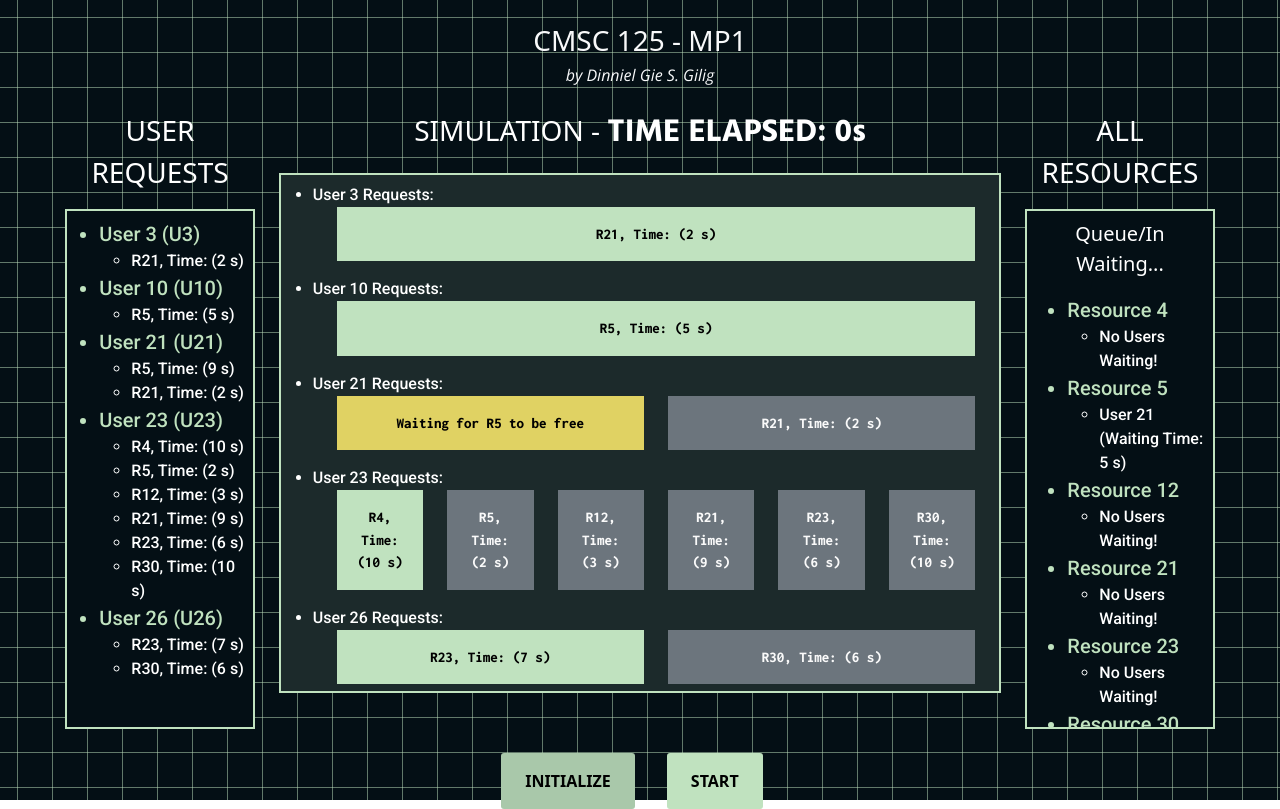
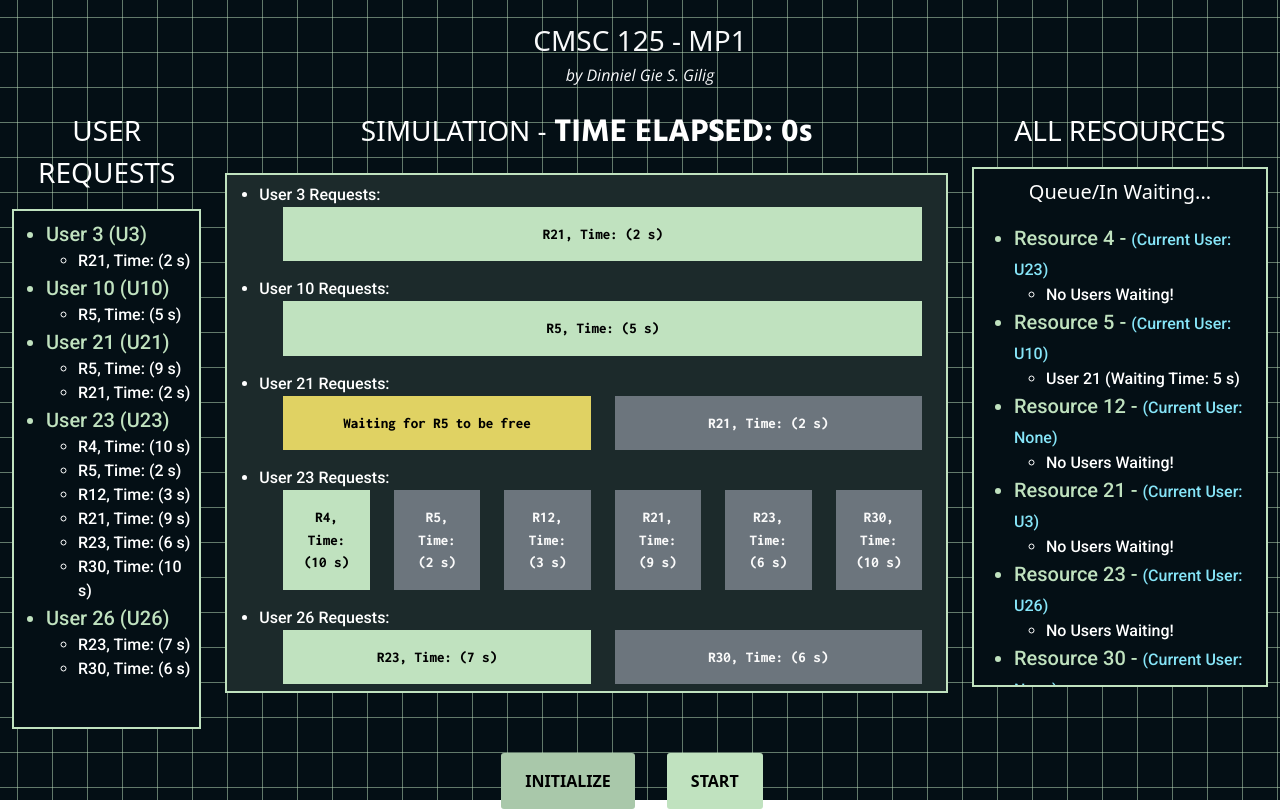
Before and after one commit to matanglawin26/CMSC_125_MP1, a React (Create React App) app: page / in a window 1280 px wide. Both pictures are taken after a click on the button "INITIALIZE". Built offline with nearby package versions, Linux system fonts and the light colour scheme.

Commit message:
added queue tracking

```diff
--- a/src/App.js
+++ b/src/App.js
@@ -20,6 +20,7 @@ function App() {
   const [sim, setSim] = useState(null);
   const [timeElapsed, setTimeElapsed] = useState(0);
   const [queue, setQueue] = useState([])
+  const [using, setUsing] = useState([]);
   const [isComplete, setIsComplete] = useState(false);
 
   useEffect(() => {
@@ -45,6 +46,7 @@ function App() {
     if (sim) {
       setTimeElapsed(sim.time());
       setQueue(sim.queue());
+      setUsing(sim.using());
     }
   }, [sim]);
 
@@ -115,14 +117,14 @@ function App() {
           <div className="col col-7">
             <p className='text-center text-uppercase fs-3'>Simulation - <span className='text-center fs-2 text-uppercase time-elapsed'>Time Elapsed: <span className='text-lowercase'>{timeElapsed}s</span></span></p>
             <div className='py-2 bg-2 box-outline sim-box'>
-                <SimDisplay data={users} />
+                <SimDisplay data={users}/>
             </div>
           </div>
-          <div className="col col-2">
+          <div className="col col-3">
             <p className='text-center text-uppercase fs-3'>All Resources</p>
             <div className='p-2 bg-1 container-height box-outline'>
                 <p className='text-center fs-5'>Queue/In Waiting...</p>
-                <QueueList data={queue} />
+                <QueueList data={queue} using={using}/>
             </div>
           </div>
         </div>
--- a/src/classes/Queue.js
+++ b/src/classes/Queue.js
@@ -3,8 +3,10 @@ import Resource from "./Resource";
 class Queue {
     constructor(resList) {
         this.__queue = {};
-        resList.forEach((res) => {
-            this.__queue[res] = [];
+        this.__using = {}
+        resList.forEach((resId) => {
+            this.__queue[resId] = [];
+            this.__using[resId] = 0;
         });
     }
 
@@ -12,21 +14,36 @@ class Queue {
         return this.__queue
     }
 
+    using(){
+        return this.__using;
+    }
+
     enqueue(currProcess, currRes, currUser) {
-        let waitTime = 0;
+        let waitTime;
+        let firstUser = 0;
         let lastItem = this.lastQueue(currRes.id);
+
+        for (let [userId, res] of Object.entries(currProcess)) {
+            if (currRes.id == res.id) {
+                waitTime = res.time();
+                firstUser = userId;
+            }
+        }
+
         if (lastItem) {
             const { user, req } = lastItem;
-            waitTime += req.time();
+            waitTime = req.time();
             waitTime += user.currReq().time();
         } else {
-            for (let [_, res] of Object.entries(currProcess)) {
-                if (currRes.id == res.id) {
-                    waitTime += res.time();
-                }
-            }
+            // for (let [userId, res] of Object.entries(currProcess)) {
+            //     if (currRes.id == res.id) {
+            //         waitTime = res.time();
+            //         firstUser = userId;
+            //     }
+            // }
         }
         this.__queue[currRes.id].push({user: currUser, req: new Resource(currRes.id, waitTime)});
+        this.__using[currRes.id] = firstUser;
     }
 
     dequeue(req, currUser) {
@@ -67,6 +84,10 @@ class Queue {
         }
         return false;
     }
+
+    addUsing(req, currUser){
+        this.__using[req.id] = currUser.id;
+    }
 }
 
 export default Queue;
--- a/src/classes/Resource.js
+++ b/src/classes/Resource.js
@@ -1,10 +1,11 @@
 class Resource {
-  constructor(id, time) {
+  constructor(id, time, currUser = null) {
     this.id = id;
     this.__time = time;
     this.__initialTime = time;
     this.__isWaiting = false;
     this.__isExecuting = false;
+    // this.currUser = currUser;
   }
 
   decrement() {
--- a/src/classes/Simulation.js
+++ b/src/classes/Simulation.js
@@ -26,6 +26,7 @@ class Simulation {
             currUserReq.setIsWaiting(false);
             this.delete(currUserReq, user);
             this.addProcess(user.id, currUserReq);
+            this.__queue.addUsing(currUserReq, user);
           }
         }
 
@@ -55,6 +56,9 @@ class Simulation {
     return this.__queue.queue();
   }
 
+  using(){
+    return this.__queue.using();
+  }
   process() {
     return this.__process;
   }
--- a/src/components/QueueList.js
+++ b/src/components/QueueList.js
@@ -1,8 +1,9 @@
 import React from 'react'
 
-const QueueList = ({ data }) => {
+const QueueList = ({ data, using }) => {
   const queueKeys = Object.keys(data);
-
+  console.log("USING: ",using)
+  console.log("DATA: ",data)
   const queueList = (key) => {
     return data[key].map(({user, req}, idx) => (
         <li key={idx}>
@@ -10,9 +11,10 @@ const QueueList = ({ data }) => {
         </li>
     ))
   }
+
   const queue = queueKeys.map((key, index) => (
     <li key={index} style={{color:'#C0E2BF', fontSize:'20px'}}>
-      Resource {key}
+      Resource {key} - <span style={{fontSize:'initial', color:'#86E5F8'}}>(Current User: {using[key] ? `U${using[key]}` : "None"})</span>
       <ul>
         {data[key].length? queueList(key) : <li>No Users Waiting!</li>}
       </ul>
--- a/src/components/SimDisplay.js
+++ b/src/components/SimDisplay.js
@@ -61,7 +61,14 @@ const SimDisplay = ({ data }) => {
           User {user.id} Requests:
           <div className="container px-4">
             <div className="row gx-4 gy-4">
-              {reqList(user)}
+              {user.isComplete() ?
+                <div className='p-3' style={{backgroundColor:'#129FBB'}}>
+                  <p className='text-center mb-0 res-info' >
+                    All Requests Completed!
+                  </p>
+                </div>
+              :
+              reqList(user)}
             </div>
           </div>
         </li>
--- a/src/utils/helperFunctions.js
+++ b/src/utils/helperFunctions.js
@@ -21,6 +21,7 @@ export const uniqueList = (n, inList = null) => {
             l.splice(idx, 1);
         }
     }
+    l = l.sort(compareId);
     return l.sort(compareId);
 }
 
```
